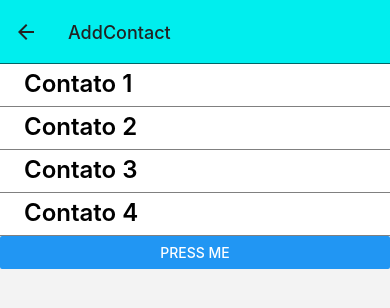
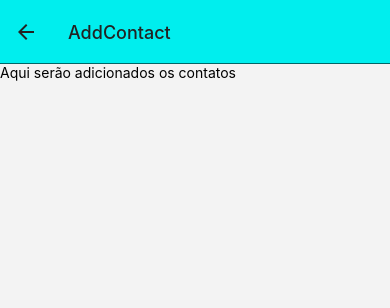
Before and after one commit to eduardo-gomes/localChat, a React Native app: screen /AddContact in a window 390 px wide. Shown: the top 308 px of the page. Built offline with nearby package versions, Linux system fonts and the light colour scheme.

Commit message:
Create empty addContact screen

```diff
--- a/src/App.tsx
+++ b/src/App.tsx
@@ -2,6 +2,7 @@ import { NavigationContainer } from '@react-navigation/native';
 import { createNativeStackNavigator } from '@react-navigation/native-stack';
 import React from 'react';
 import { Appearance } from 'react-native';
+import AddContact from './addContact';
 
 import ContactList from './contactList';
 import { getNavigatorTheme } from './styles';
@@ -26,7 +27,7 @@ const App = () => {
 				/>
 				<Stack.Screen
 					name="AddContact"
-					component={ContactList}
+					component={AddContact}
 				/>
 			</Stack.Navigator>
 		</NavigationContainer>
--- /dev/null
+++ b/src/addContact.tsx
@@ -0,0 +1,10 @@
+import React from 'react';
+import { Text } from "react-native";
+
+function AddContact() {
+	return (
+		<Text>Aqui serão adicionados os contatos</Text>
+	);
+}
+
+export default AddContact;
```
